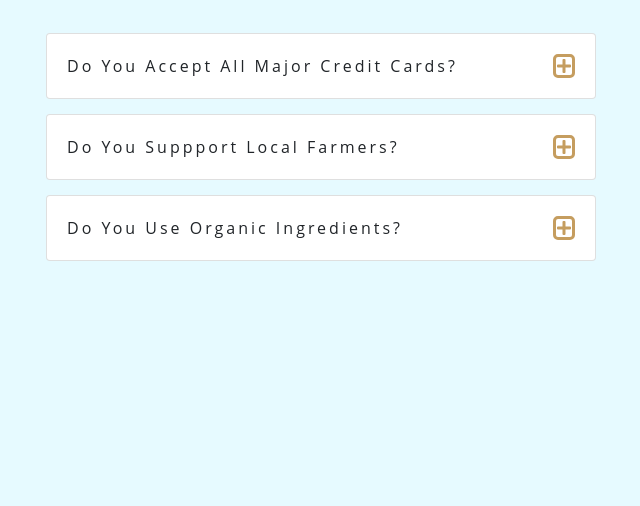
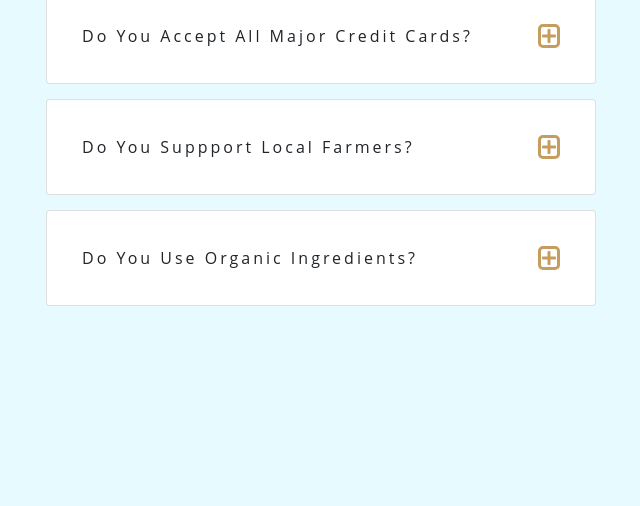
Before and after one commit to KamyabT/Questions-Box-With-JavaScript-Practice, a plain HTML site: page index.html in a window 1280 px wide. Shown: the part 294-800 px from the top of the page, without its empty margins (319-959 px from the left). Drawn offline with nearby package versions, Linux system fonts and the light colour scheme.

Commit message:
Question Box

```diff
--- a/index.html
+++ b/index.html
@@ -18,6 +18,7 @@
             <div class="boxesContainer">
                 <div class="boxesDesign card">
                     <div class="innerDesign card-body">
+                        <div class="questionContainer">
                             <p>Do You Accept All Major Credit Cards?</p>
                             <button class="open-btn">
                                 <i class="fa fa-plus"></i>
@@ -29,8 +30,10 @@
                             </p>
                         </div>
                     </div>
+                </div>
                 <div class="boxesDesign card">
                     <div class="innerDesign card-body">
+                        <div class="questionContainer">
                             <p>Do You Suppport Local Farmers?</p>
                             <button class="open-btn">
                                 <i class="fa fa-plus"></i>
@@ -42,8 +45,10 @@
                             </p>
                         </div>
                     </div>
+                </div>
                 <div class="boxesDesign card">
                     <div class="innerDesign card-body">
+                        <div class="questionContainer">
                             <p>Do You Use Organic Ingredients?</p>
                             <button class="open-btn">
                                 <i class="fa fa-plus"></i>
@@ -56,6 +61,7 @@
                         </div>
                     </div>
                 </div>
+            </div>
         </section>
     </main>
     <script src="https://ajax.googleapis.com/ajax/libs/jquery/3.5.1/jquery.min.js"></script>
--- a/style.scss
+++ b/style.scss
@@ -1,15 +1,12 @@
-$primaryColor : #0000;
+$primaryColor: #0000;
 $secondaryColor: #ffff;
 $thridColor: rgba(227, 250, 255, 0.867);
 $fourthColor: #c59d5f;
 $fifthColor: #cccc;
 $sixthColor: rgba(0, 236, 253, 0.867);
 
-
-
 $headingFontFamily: "Great Vibes", cursive;
 $boxFontFamily: "Open Sans", sans-serif;
-
 
 /*************************All*************************/
 
@@ -19,10 +16,7 @@ $boxFontFamily: "Open Sans", sans-serif;
   box-sizing: border-box;
 }
 
-
-
 /*************************Design*************************/
-
 
 body {
   background-color: $thridColor;
@@ -40,19 +34,22 @@ body {
         margin-bottom: 25px;
       }
       .boxesContainer {
-
         .boxesDesign {
-                    display: flex;
+          // display: flex;
           margin: 15px 0;
           // padding: 15px 15px;
           width: 550px;
           .innerDesign {
             font-family: $boxFontFamily;
             letter-spacing: 3px;
+            // display: flex;
+
+            width: 100%;
+            .questionContainer {
               display: flex;
               align-items: center;
               justify-content: space-between;
-                        width: 100%;
+              padding : 15px;
               p {
                 margin-bottom: 0;
               }
@@ -90,3 +87,4 @@ body {
       }
     }
   }
+}
```
Also changed, not shown: app.js (+1 -29 lines), Assets/css/style.css, 1 other file. Lines whose indentation alone changed are shown as unchanged.
